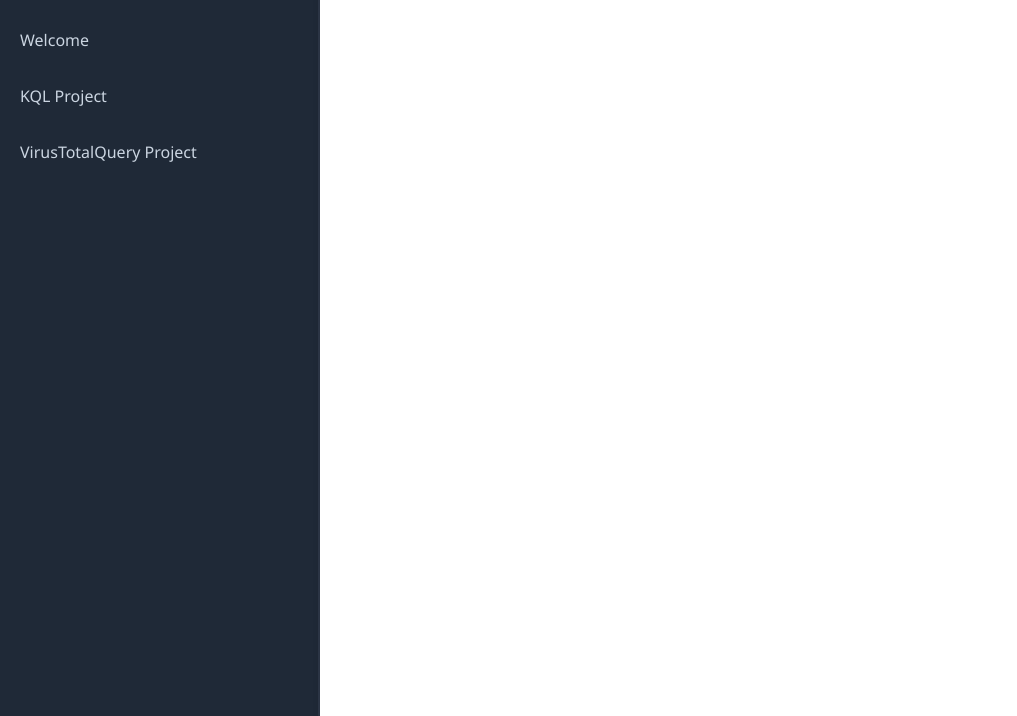
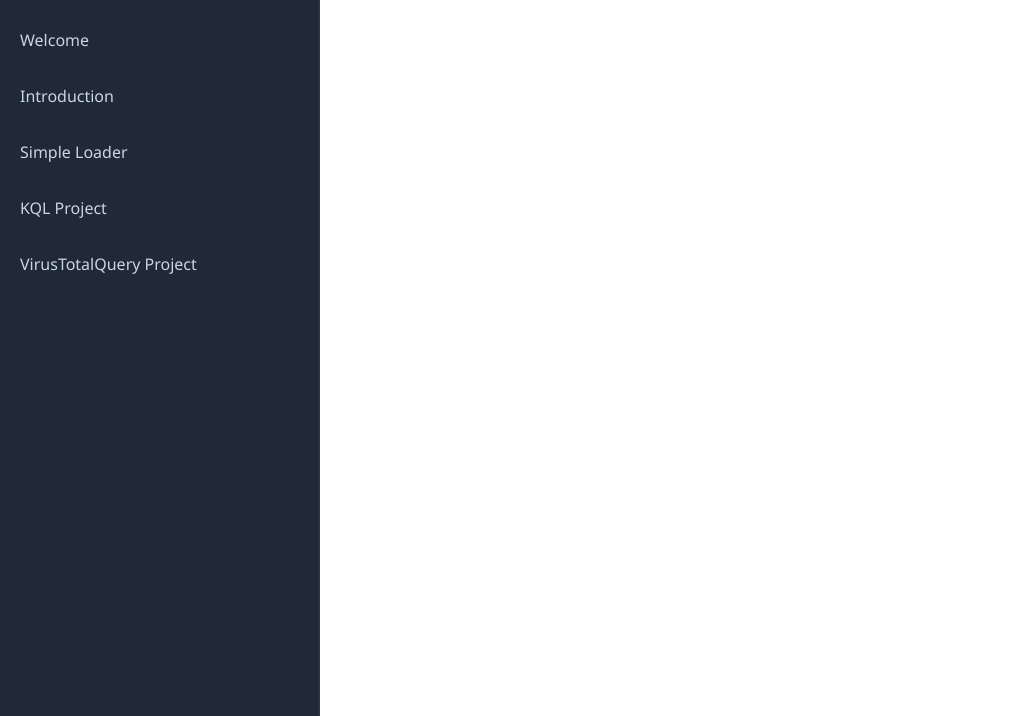
Before and after one commit to duckbillsecurity/duckbillsecurity.github.io, a plain HTML site: page index.html in a window 1280 px wide. Shown: the part 84-800 px from the top of the page, without its empty margins (0-1017 px from the left). Drawn offline with Linux system fonts and the light colour scheme.

Commit message:
Update index.html

```diff
--- a/index.html
+++ b/index.html
@@ -9,9 +9,11 @@
 <body>
     <div id="menu">
         <h2>My GitHub Projects</h2>
-        <a onclick="loadContent('welcome.html')">Welcome</a>
-        <a onclick="loadContent('https://github.com/duckbillsecurity/KQL')">KQL Project</a>
-        <a onclick="loadContent('https://github.com/duckbillsecurity/VirusTotalQuery')">VirusTotalQuery Project</a>
+        <a href="0.welcome.html" onclick="loadContent('0.welcome.html')">Welcome</a>
+        <a href="1.Introduction.html" onclick="loadContent('1.Introduction.html')">Introduction</a>
+        <a href="2.simple.loader.html" onclick="loadContent('2.simple.loader.html')">Simple Loader</a>
+        <a href="https://github.com/duckbillsecurity/KQL" target="contentFrame">KQL Project</a>
+        <a href="https://github.com/duckbillsecurity/VirusTotalQuery" target="contentFrame">VirusTotalQuery Project</a>
     </div>
     <div id="content">
         <p>Welcome to my GitHub Projects page! Click on the links to the left to view the details.</p>
@@ -19,18 +21,22 @@
 
     <script>
         function loadContent(url) {
+            if (url.startsWith('http')) {
+                window.open(url, 'contentFrame');
+            } else {
                 fetch(url)
                     .then(response => {
                         if (!response.ok) throw new Error('Network response was not ok');
                         return response.text();
                     })
                     .then(data => {
-                    document.getElementById('content').innerHTML = `<pre>${data}</pre>`;
+                        document.getElementById('content').innerHTML = data;
                     })
                     .catch(error => {
                         document.getElementById('content').innerHTML = `<p>Error loading content: ${error.message}</p>`;
                     });
             }
+        }
     </script>
 </body>
 </html>
```
Lines whose indentation alone changed are shown as unchanged.
